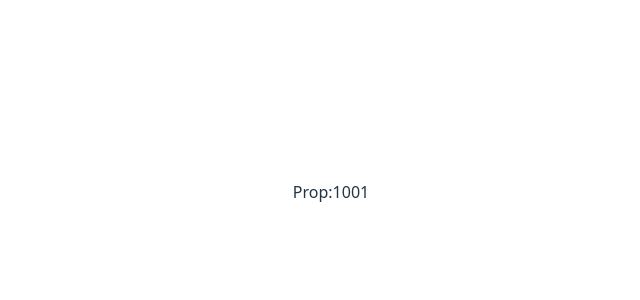
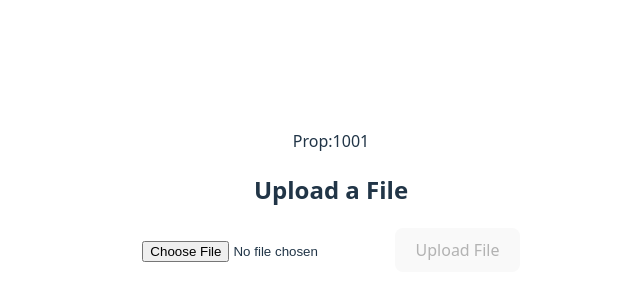
Before and after one commit to sudhanshu2070/PerunFX, a React (Vite) app in the folder perunfx-sunflower/: page / in a window 1280 px wide. Shown: the part 208-508 px from the top of the page, without its empty margins (309-949 px from the left). Built offline with nearby package versions, Linux system fonts and the light colour scheme.

Commit message:
File upload Component 0.2

```diff
--- a/perunfx-sunflower/package.json
+++ b/perunfx-sunflower/package.json
@@ -10,6 +10,7 @@
     "preview": "vite preview"
   },
   "dependencies": {
+    "axios": "^1.10.0",
     "react": "^19.1.0",
     "react-dom": "^19.1.0"
   },
--- a/perunfx-sunflower/src/App.jsx
+++ b/perunfx-sunflower/src/App.jsx
@@ -1,7 +1,8 @@
 import { useState } from 'react'
 import './App.css'
-import PropComp from './Components/PropComp'
-import LifeCycleComp from './Components/LifeCycleComp'
+import PropComp from './Components/PropComp';
+import LifeCycleComp from './Components/LifeCycleComp';
+import FileUpload from './Components/FileUpload';
 
 function App() {
   const [count, setCount] = useState(0)
@@ -11,6 +12,7 @@ function App() {
         {/* <PropComp prop={101} propFunc={()=> alert('hey there')} /> */}
         <PropComp prop={1001} propFunc={() => console.log('testing prop function')} />
         {/* <LifeCycleComp/> */}
+        <FileUpload />
       </div>
   )
 }
--- a/perunfx-sunflower/src/Components/FileUpload.jsx
+++ b/perunfx-sunflower/src/Components/FileUpload.jsx
@@ -30,7 +30,7 @@ const FileUpload = () => {
 
     try {
       setUploading(true); // Set uploading status to true
-      const response = await axios.post('/api/upload', formData, {
+      const response = await axios.post('http://localhost:500/', formData, {
         headers: {
           'Content-Type': 'multipart/form-data',
         },
```
Also changed, not shown: 1 other file (tests, documents, lock files or other folders).
